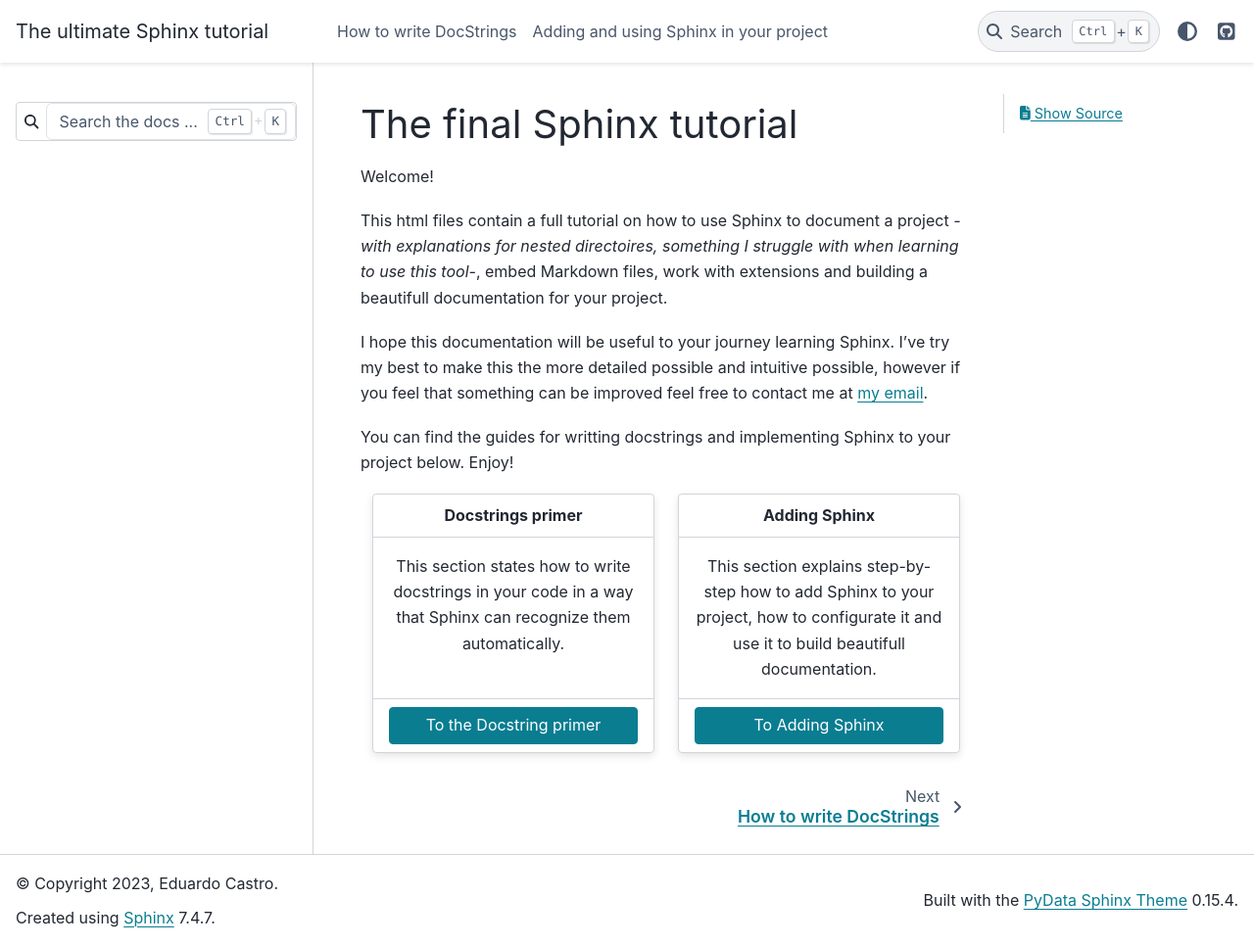
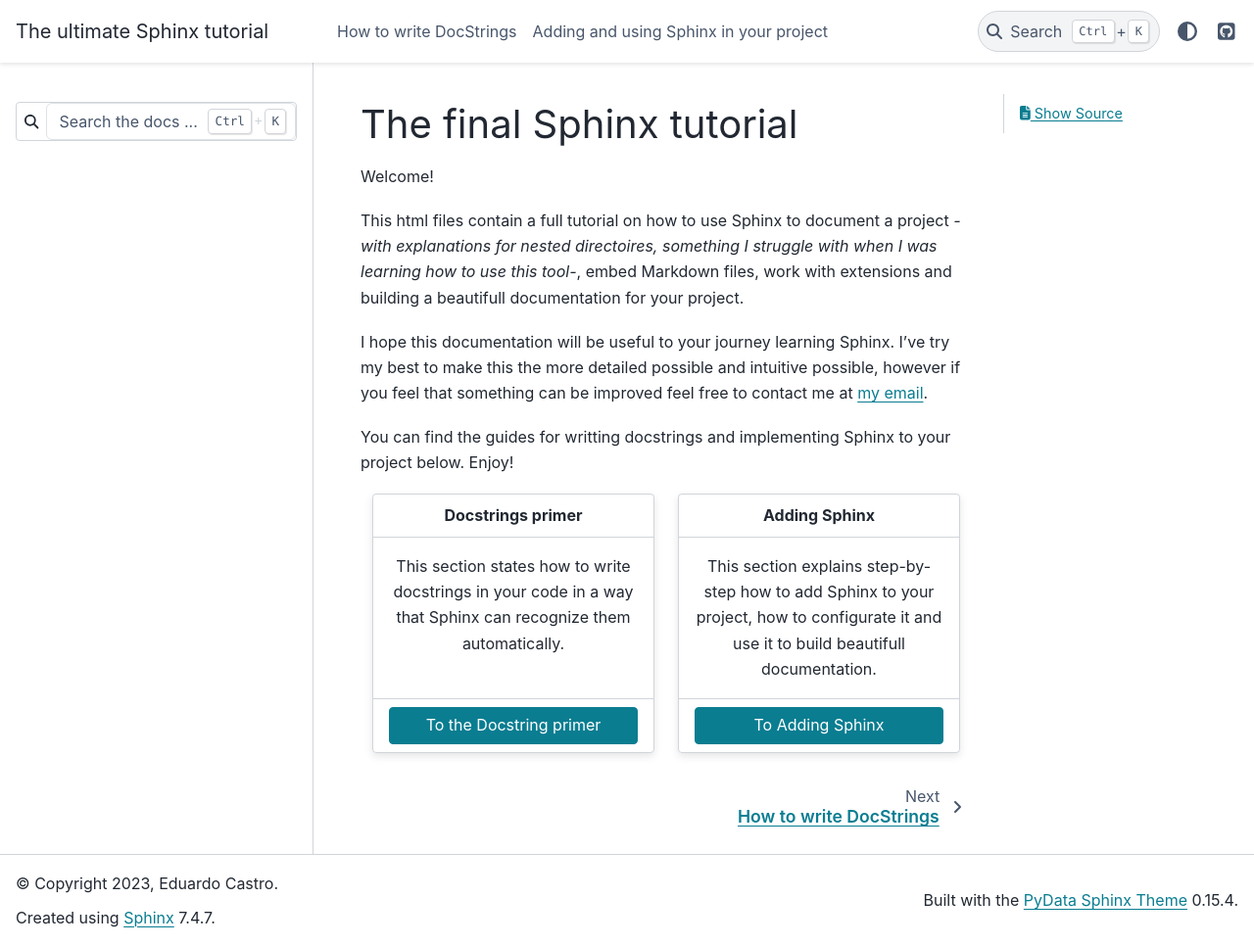
Before and after one commit to ecastroth/ultimate-sphinx-tutorial, a Sphinx documentation site: the page built from guide/source/index.rst, in a window 1280 px wide and 966 px high. Shown: the whole window at 98% size. Built offline with Sphinx 7.4.7 and the PyData theme 0.15.4, drawn with Linux system fonts in a browser that asks for light colours; pages that are not in the unit, such as notebooks, are missing from menus.

Commit message:
various minor fixes

```diff
--- a/guide/source/_guide/_tutorial/conf-deeper-look.rst
+++ b/guide/source/_guide/_tutorial/conf-deeper-look.rst
@@ -2,7 +2,7 @@
 Deeper look on the conf.py file
 ===============================
 
-So, the custom file we recommend in
+So, the custom ``conf.py`` file I recommend in
 :doc:`Adding and using Sphinx in your project <sphinx-in-your-project>`
 is:
 
--- a/guide/source/_static/_apireference/component.package1.rst
+++ b/guide/source/_static/_apireference/component.package1.rst
@@ -22,7 +22,7 @@
 
 .. toctree::
    :maxdepth: 1
-   :caption: Subpackages
+   :caption: Subpackage index
 
    component.package1.subpackage1
    component.package1.subpackage2
--- a/guide/source/_static/_templates/custom-module-template.rst
+++ b/guide/source/_static/_templates/custom-module-template.rst
@@ -1,4 +1,4 @@
-{{ name }} {{ objtype[0]|upper }}{{ objtype[1:] }}
+{{ name }} {{ objtype[0] | upper }}{{ objtype[1:] }}
 {{ underline }}
 
 .. automodule:: {{ fullname }}
--- a/guide/source/_static/_templates/custom-object-template.rst
+++ b/guide/source/_static/_templates/custom-object-template.rst
@@ -1,4 +1,4 @@
-{{ name }} {{ objtype[0]|upper }}{{ objtype[1:] }}
+{{ name }} {{ objtype[0] | upper }}{{ objtype[1:] }}
 {{ underline }}
 
 .. currentmodule:: {{ module }}
--- a/guide/source/index.rst
+++ b/guide/source/index.rst
@@ -10,8 +10,8 @@
 
 This html files contain a full tutorial on how to use Sphinx to document a
 project *-with explanations for nested directoires, something I struggle with
-when learning to use this tool-*, embed Markdown files, work with extensions
-and building a beautifull documentation for your project.
+when I was learning how to use this tool-*, embed Markdown files, work with
+extensions and building a beautifull documentation for your project.
 
 I hope this documentation will be useful to your journey learning Sphinx. I've
 try my best to make this the more detailed possible and intuitive possible,
```
